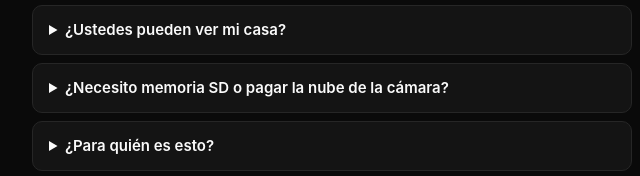
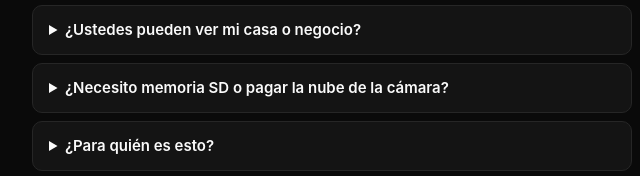
Before and after one commit to rogelioGuerrero/camwatch-web, a plain HTML site: page index.html in a window 1280 px wide. Shown: the part 2171-2347 px from the top of the page, 308-948 px from the left. Drawn offline with Linux system fonts and the light colour scheme.

Commit message:
FAQ: casa o negocio in privacy question

```diff
--- a/index.html
+++ b/index.html
@@ -175,7 +175,7 @@
        Escríbenos y te confirmamos la compatibilidad antes de que pagues nada.</p>
   </details>
   <details>
-    <summary>¿Ustedes pueden ver mi casa?</summary>
+    <summary>¿Ustedes pueden ver mi casa o negocio?</summary>
     <p>Solo analizamos las fotos de los eventos que tu cámara ya genera (cuando detecta movimiento).
        No vemos video en vivo ni grabaciones. Tú decides qué cámaras compartir y puedes quitar el acceso cuando quieras.</p>
   </details>
```
